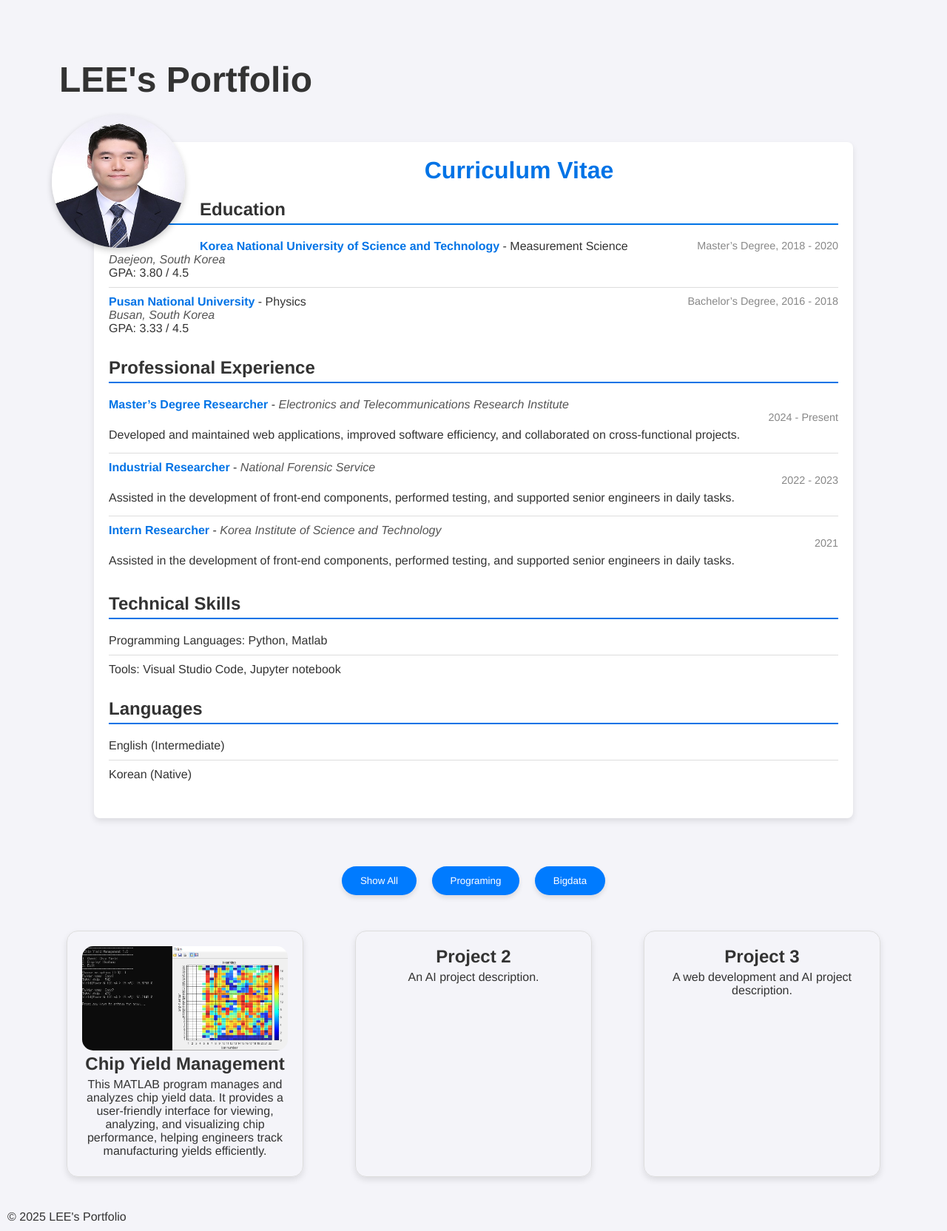
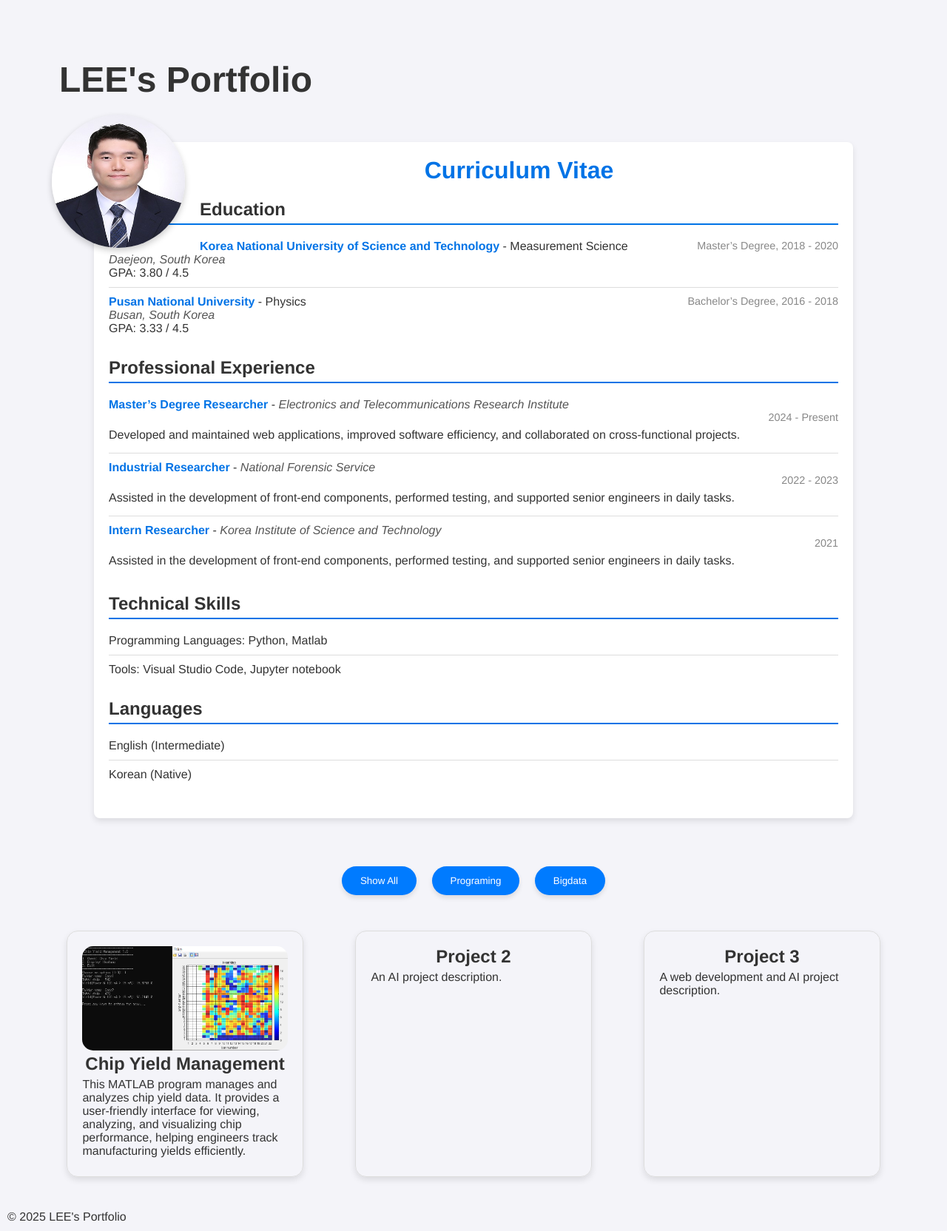
Before and after one commit to Yeonwoo-code/Portfolio, a Jekyll site: the page built from index.md, in a window 1280 px wide. Shown: the whole page at 74% size. Built offline with Jekyll 4.4.1, drawn with Linux system fonts in a browser that asks for light colours.

Commit message:
Update main.css

```diff
--- a/assets/css/main.css
+++ b/assets/css/main.css
@@ -130,7 +130,9 @@ nav ul.menu li a:hover {
   box-shadow: 0 4px 8px rgba(0, 0, 0, 0.1); /* 부드러운 그림자 */
   transition: transform 0.3s ease-in-out, opacity 0.3s ease-in-out; /* 부드러운 전환 효과 */
 }
-
+.project-card p{
+ text-align: left;
+}
 .project-card:hover {
   transform: translateY(-10px); /* 카드 살짝 위로 이동 */
   opacity: 0.9; /* 살짝 투명도 변경 */
```
